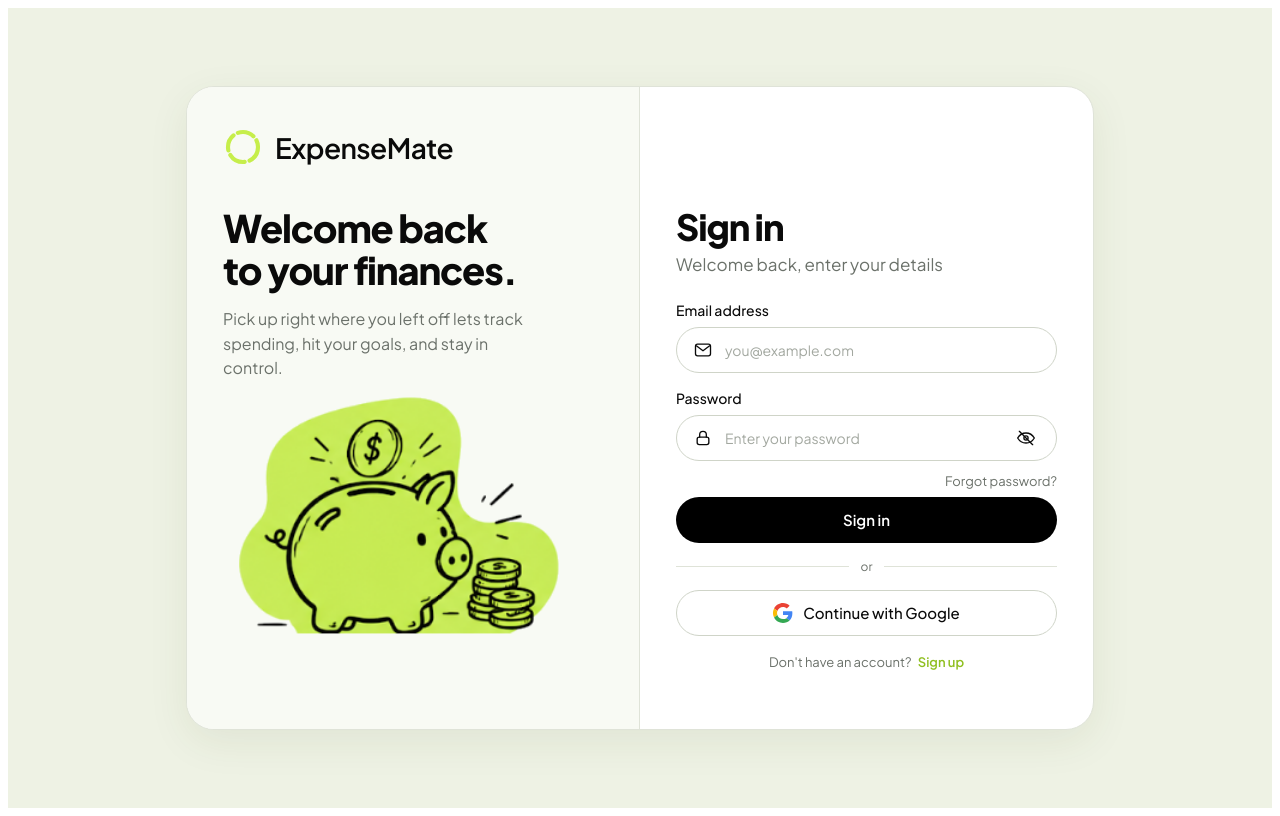
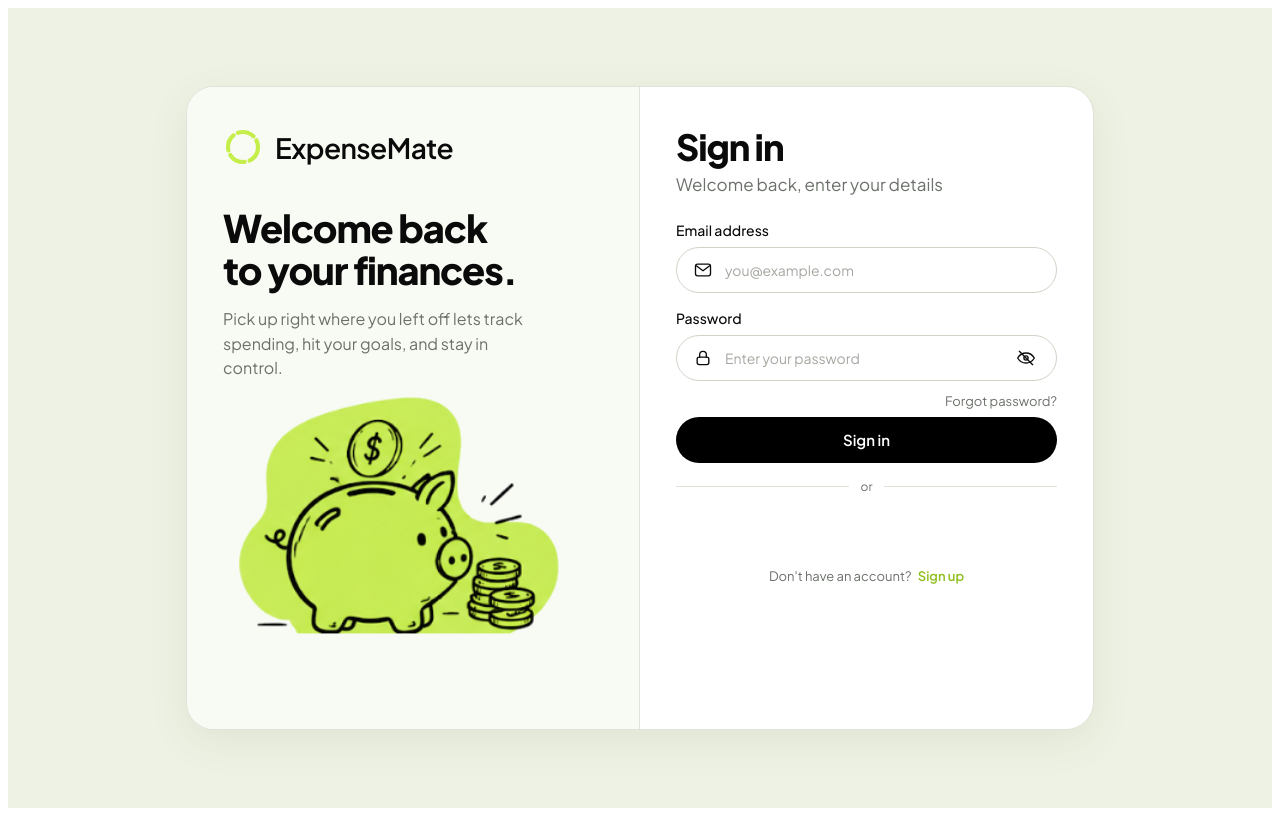
Before and after one commit to hamzaTheZeeshan/ExpenseMate, a React (Vite) app in the folder client/: page / in a window 1280 px wide. Built offline with nearby package versions, Linux system fonts and the light colour scheme; no server answers.

Commit message:
Fixed the sign in page

```diff
--- a/client/src/Auth/SIgnIn.tsx
+++ b/client/src/Auth/SIgnIn.tsx
@@ -1,5 +1,11 @@
 import { useState, type FormEvent, type ReactNode } from "react";
-import {signin} from './Assets';
+import {
+  GoogleOAuthProvider,
+  GoogleLogin,
+  type CredentialResponse,
+} from "@react-oauth/google";
+import { signin } from "./Assets";
+
 /* ──────────────── STYLES (inlined, no separate CSS file) ──────────────── */
 const styles = `
 @import url("https://fonts.googleapis.com/css2?family=Plus+Jakarta+Sans:wght@400;500;600;800&display=swap");
@@ -53,7 +59,7 @@ const styles = `
 .sw-art img { width: 100%; max-width: 320px; height: auto; display: block; }
 
 /* ── right form ── */
-.sw-form { padding: 120px 36px 28px; }
+.sw-form { padding: 40px 36px 28px; }
 .sw-form h2 { margin: 0; font-size: 36px; font-weight: 800; letter-spacing: -0.03em; line-height: 1.1; }
 .sw-sub { margin: 6px 0 26px; color: var(--muted); font-size: 17px; }
 
@@ -100,8 +106,6 @@ const styles = `
 .sw-btn--primary { margin-top: 8px; background: #000; color: #fff; border: 0; }
 .sw-btn--primary:hover { background: #222; }
 .sw-btn--primary:disabled { opacity: .6; cursor: not-allowed; }
-.sw-btn--ghost { background: #fff; color: var(--ink); border: 1px solid #cfd4c8; font-weight: 500; }
-.sw-btn--ghost:hover { background: #f6f8f2; }
 .sw-btn:focus-visible { outline: 3px solid var(--lime-deep); outline-offset: 2px; }
 
 .sw-divider { display: flex; align-items: center; gap: 12px; margin: 16px 0; color: var(--muted); font-size: 12px; }
@@ -110,6 +114,10 @@ const styles = `
 .sw-foot { margin: 18px 0 0; text-align: center; font-size: 13px; color: var(--muted); }
 .sw-foot a { color: var(--lime-deep); font-weight: 600; text-decoration: none; margin-left: 4px; }
 .sw-foot a:hover { text-decoration: underline; }
+
+.sw-google-wrap { width: 100%; }
+.sw-google-wrap > div { width: 100% !important; }
+.sw-google-loading { margin: 8px 0 0; text-align: center; font-size: 12.5px; color: var(--muted); }
 
 /* ── responsive ── */
 @media (max-width: 960px) {
@@ -124,16 +132,19 @@ const styles = `
 }
 `;
 
-/* ──────────────── API CONFIG (replace these) ──────────────── */
+/* ──────────────── CONFIG (replace these with your real values) ──────────────── */
 const API_BASE_URL = "http://localhost:5000/api/v1"; // e.g. import.meta.env.VITE_API_URL
 const SIGNIN_ENDPOINT = "/auth/login"; // POST { email, password }
-const GOOGLE_AUTH_URL = `${API_BASE_URL}/auth/google`; // OAuth redirect
+const GOOGLE_AUTH_ENDPOINT = "/auth/google"; // POST { idToken }
 const SIGN_UP_PATH = "/signup"; // where "Sign up" link goes
 const FORGOT_PASSWORD_PATH = "/forgot-password";
 const REDIRECT_AFTER_SIGNIN = "/dashboard";
-// Same piggy-bank illustration used on the Sign Up page, so both screens match.
-// TODO: replace with a real image path or data: URI — this placeholder will
-// render as a broken image until you do.
+
+// REQUIRED: your Google OAuth Web Client ID from Google Cloud Console
+// (APIs & Services → Credentials → OAuth 2.0 Client IDs). Must match the
+// one used on the Sign Up page. GoogleLogin cannot render/authenticate
+// without a provider that has a real client ID.
+const GOOGLE_CLIENT_ID = "__GOOGLE_CLIENT_ID__";
 /* ───────────────────────────────────────────────────────────── */
 
 interface SignInPayload {
@@ -147,6 +158,10 @@ interface FormErrors {
   form?: string;
 }
 
+interface AuthSuccess {
+  accessToken: string;
+}
+
 const EMAIL_RE = /^[^\s@]+@[^\s@]+\.[^\s@]+$/;
 
 function validate(v: SignInPayload): FormErrors {
@@ -156,18 +171,40 @@ function validate(v: SignInPayload): FormErrors {
   return e;
 }
 
-async function signInRequest(payload: SignInPayload): Promise<void> {
+async function signInRequest(payload: SignInPayload): Promise<AuthSuccess> {
   const res = await fetch(`${API_BASE_URL}${SIGNIN_ENDPOINT}`, {
     method: "POST",
     headers: { "Content-Type": "application/json" },
-    // credentials: "include", // uncomment if your API sets cookies
+    credentials: "include", // required so the refreshToken cookie is set
     body: JSON.stringify(payload),
   });
-  if (!res.ok) {
-    const body = await res.json().catch(() => ({}));
+
+  const body = await res.json().catch(() => ({}));
+
+  if (!res.ok || !body.success) {
     throw new Error(body.message ?? "Couldn't sign you in. Check your details and try again.");
   }
-  // const data = await res.json(); // e.g. store token here if your API returns one
+
+  return { accessToken: body.data.accessToken };
+}
+
+// idToken here is a Google ID token (JWT), verified server-side via
+// OAuth2Client.verifyIdToken in authService.googleAuth — NOT an access token.
+async function googleAuthRequest(idToken: string): Promise<AuthSuccess> {
+  const res = await fetch(`${API_BASE_URL}${GOOGLE_AUTH_ENDPOINT}`, {
+    method: "POST",
+    headers: { "Content-Type": "application/json" },
+    credentials: "include",
+    body: JSON.stringify({ idToken }),
+  });
+
+  const body = await res.json().catch(() => ({}));
+
+  if (!res.ok || !body.success) {
+    throw new Error(body.message ?? "Google sign-in failed. Please try again.");
+  }
+
+  return { accessToken: body.data.accessToken };
 }
 
 /* ───────────── small icon helpers ───────────── */
@@ -185,14 +222,6 @@ const EyeIcon = ({ off }: { off: boolean }) => (
     <circle cx="12" cy="12" r="2.5" />
     {off && <path d="M4 4l16 16" />}
   </Svg>
-);
-const GoogleIcon = () => (
-  <svg viewBox="0 0 48 48" width="20" height="20" aria-hidden="true">
-    <path fill="#EA4335" d="M24 9.5c3.5 0 6.6 1.2 9.1 3.6l6.8-6.8C35.8 2.4 30.3 0 24 0 14.6 0 6.5 5.4 2.6 13.2l7.9 6.1C12.4 13.6 17.7 9.5 24 9.5z" />
-    <path fill="#4285F4" d="M46.5 24.5c0-1.6-.1-3.1-.4-4.5H24v9h12.7c-.6 3-2.3 5.5-4.8 7.2l7.6 5.9c4.4-4.1 7-10.1 7-17.6z" />
-    <path fill="#FBBC05" d="M10.5 28.7a14.5 14.5 0 0 1 0-9.4l-7.9-6.1a24 24 0 0 0 0 21.6l7.9-6.1z" />
-    <path fill="#34A853" d="M24 48c6.5 0 12-2.1 16-5.8l-7.6-5.9c-2.1 1.4-4.9 2.3-8.4 2.3-6.3 0-11.6-4.1-13.5-9.8l-7.9 6.1C6.5 42.6 14.6 48 24 48z" />
-  </svg>
 );
 const Logo = ({ size = 40 }: { size?: number }) => (
   <svg viewBox="0 0 48 48" width={size} height={size} aria-hidden="true">
@@ -246,12 +275,13 @@ function Field({ id, label, type = "text", placeholder, value, onChange, icon, e
   );
 }
 
-/* ───────────── page ───────────── */
-export default function SignIn() {
+/* ───────────── inner form (needs GoogleOAuthProvider above it) ───────────── */
+function SignInForm() {
   const [email, setEmail] = useState("");
   const [password, setPassword] = useState("");
   const [errors, setErrors] = useState<FormErrors>({});
   const [loading, setLoading] = useState(false);
+  const [googleLoading, setGoogleLoading] = useState(false);
 
   const handleSubmit = async (ev: FormEvent) => {
     ev.preventDefault();
@@ -261,12 +291,37 @@ export default function SignIn() {
 
     setLoading(true);
     try {
-      await signInRequest({ email: email.trim(), password });
+      const { accessToken } = await signInRequest({ email: email.trim(), password });
+      // store however you manage auth state — sessionStorage/context/etc.
+      sessionStorage.setItem("accessToken", accessToken);
       window.location.assign(REDIRECT_AFTER_SIGNIN); // or useNavigate() from react-router
     } catch (err) {
       setErrors({ form: err instanceof Error ? err.message : "Something went wrong." });
     } finally {
       setLoading(false);
+    }
+  };
+
+  // Your backend verifies a Google ID token via OAuth2Client.verifyIdToken,
+  // so we need Google's ID-token flow. The GoogleLogin component provides
+  // that as `credential` (a JWT), unlike useGoogleLogin's default implicit
+  // flow which only returns an OAuth access token.
+  const handleGoogleSuccess = async (credentialResponse: CredentialResponse) => {
+    setErrors({});
+    const idToken = credentialResponse.credential;
+    if (!idToken) {
+      setErrors({ form: "Google sign-in failed. Please try again." });
+      return;
+    }
+    setGoogleLoading(true);
+    try {
+      const { accessToken } = await googleAuthRequest(idToken);
+      sessionStorage.setItem("accessToken", accessToken);
+      window.location.assign(REDIRECT_AFTER_SIGNIN);
+    } catch (err) {
+      setErrors({ form: err instanceof Error ? err.message : "Something went wrong." });
+    } finally {
+      setGoogleLoading(false);
     }
   };
 
@@ -307,9 +362,17 @@ export default function SignIn() {
 
           <div className="sw-divider"><span>or</span></div>
 
-          <a className="sw-btn sw-btn--ghost" href={GOOGLE_AUTH_URL}>
-            <GoogleIcon /> Continue with Google
-          </a>
+          <div className="sw-google-wrap">
+            <GoogleLogin
+              onSuccess={handleGoogleSuccess}
+              onError={() => setErrors({ form: "Google sign-in failed. Please try again." })}
+              theme="outline"
+              shape="pill"
+              width="100%"
+              text="signin_with"
+            />
+            {googleLoading && <p className="sw-google-loading">Connecting…</p>}
+          </div>
 
           <p className="sw-foot">
             Don't have an account? <a href={SIGN_UP_PATH}>Sign up</a>
@@ -319,3 +382,16 @@ export default function SignIn() {
     </div>
   );
 }
+
+/* ───────────── page (exported) ───────────── */
+// GoogleLogin only works inside a GoogleOAuthProvider — same requirement as
+// the Sign Up page. If you already wrap your whole app with
+// GoogleOAuthProvider higher up (e.g. in main.tsx / App.tsx), you can drop
+// this wrapper here and just export SignInForm directly instead.
+export default function SignIn() {
+  return (
+    <GoogleOAuthProvider clientId={GOOGLE_CLIENT_ID}>
+      <SignInForm />
+    </GoogleOAuthProvider>
+  );
+}
```
